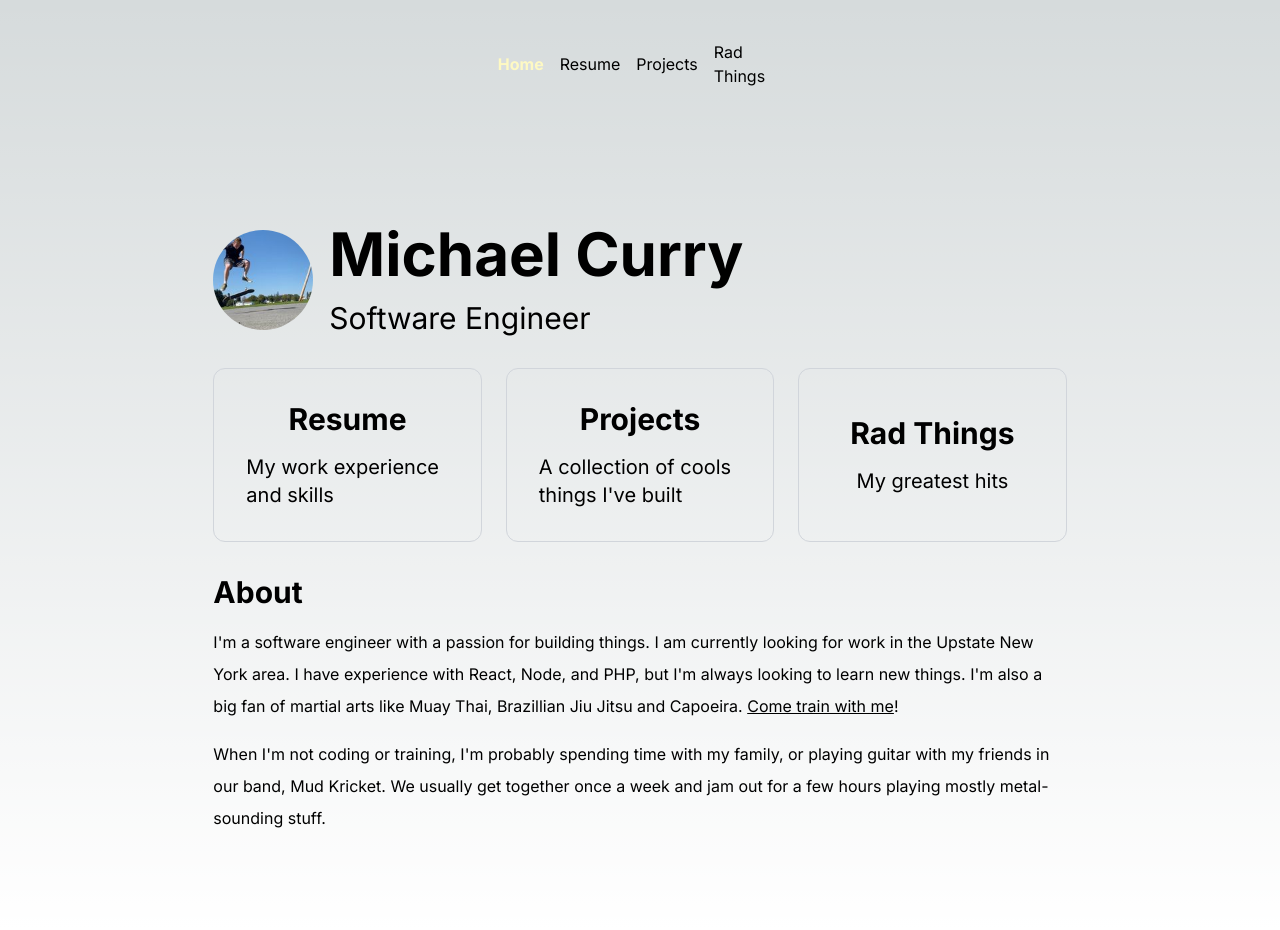
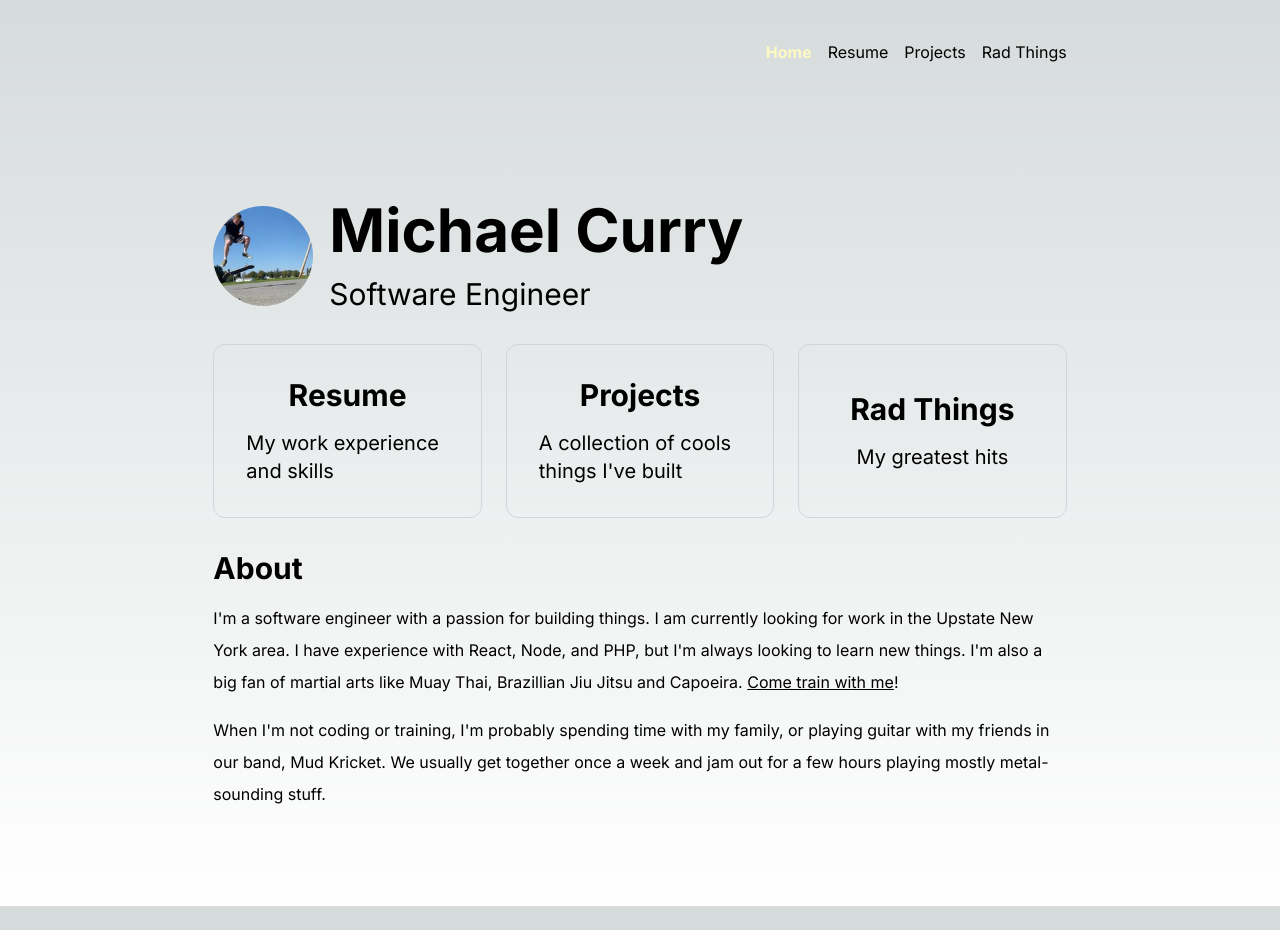
Before and after one commit to mikedubcurry/newsite-2024, a Next.js app: page / in a window 1280 px wide. After the commit the page ends 906 px from the top, so only its background shows below. Built offline with nearby package versions, Linux system fonts and the light colour scheme.

Commit message:
nav item alignmnent

```diff
--- a/src/components/nav.tsx
+++ b/src/components/nav.tsx
@@ -25,7 +25,7 @@ export default function Nav() {
                 )}
             </div>
             {/** checks if current pathname is subroute of a link **/}
-            <div className='flex items-center justify-center gap-4 py-4'>
+            <div className='flex items-center justify-end gap-4 py-4 col-span-2'>
                 {links.map(({ href, label }) => (
                     < Link key={href} href={href} className={pathname === href || (pathname.split('/')[1] === href.slice(1)) ? 'font-bold text-yellow-100' : ''}>
                         {label}
```
